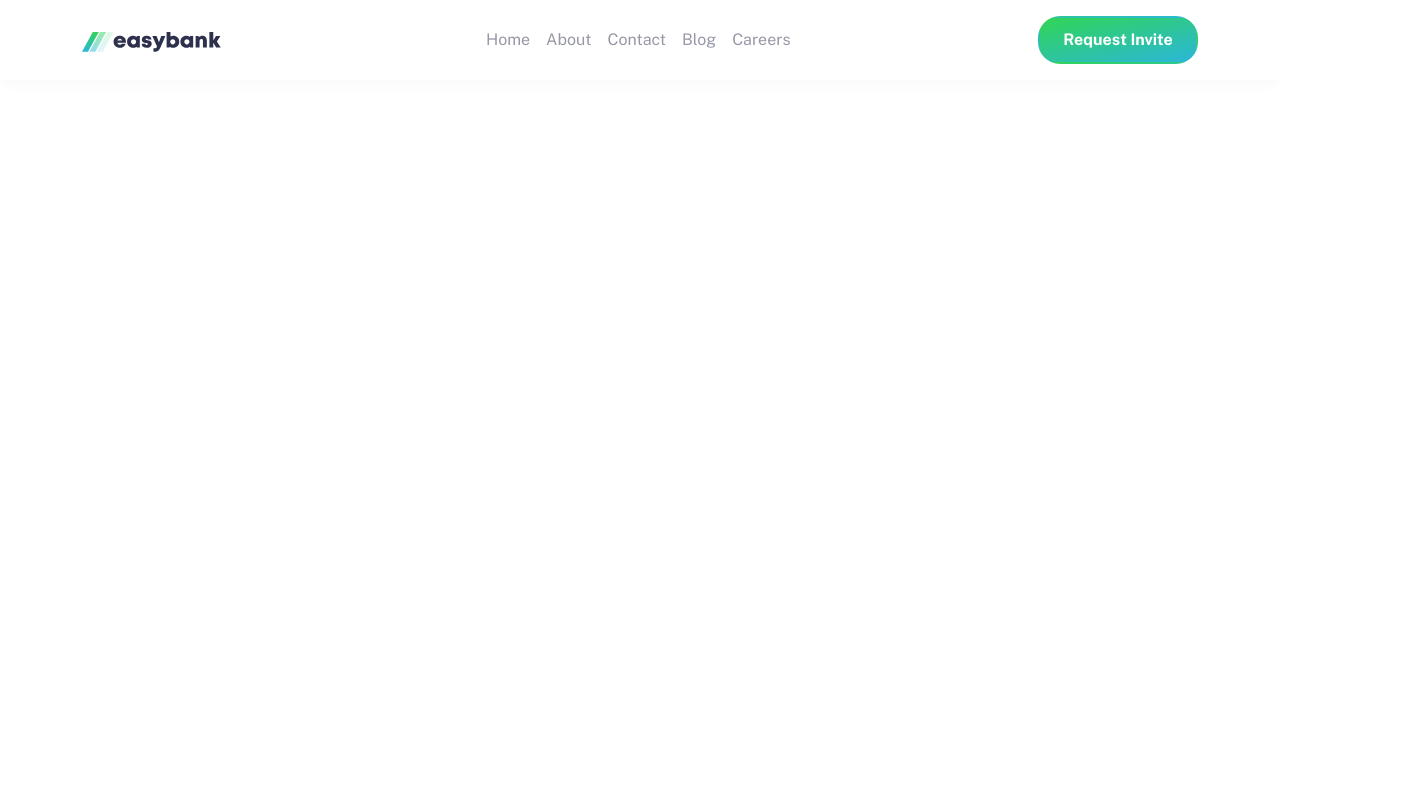
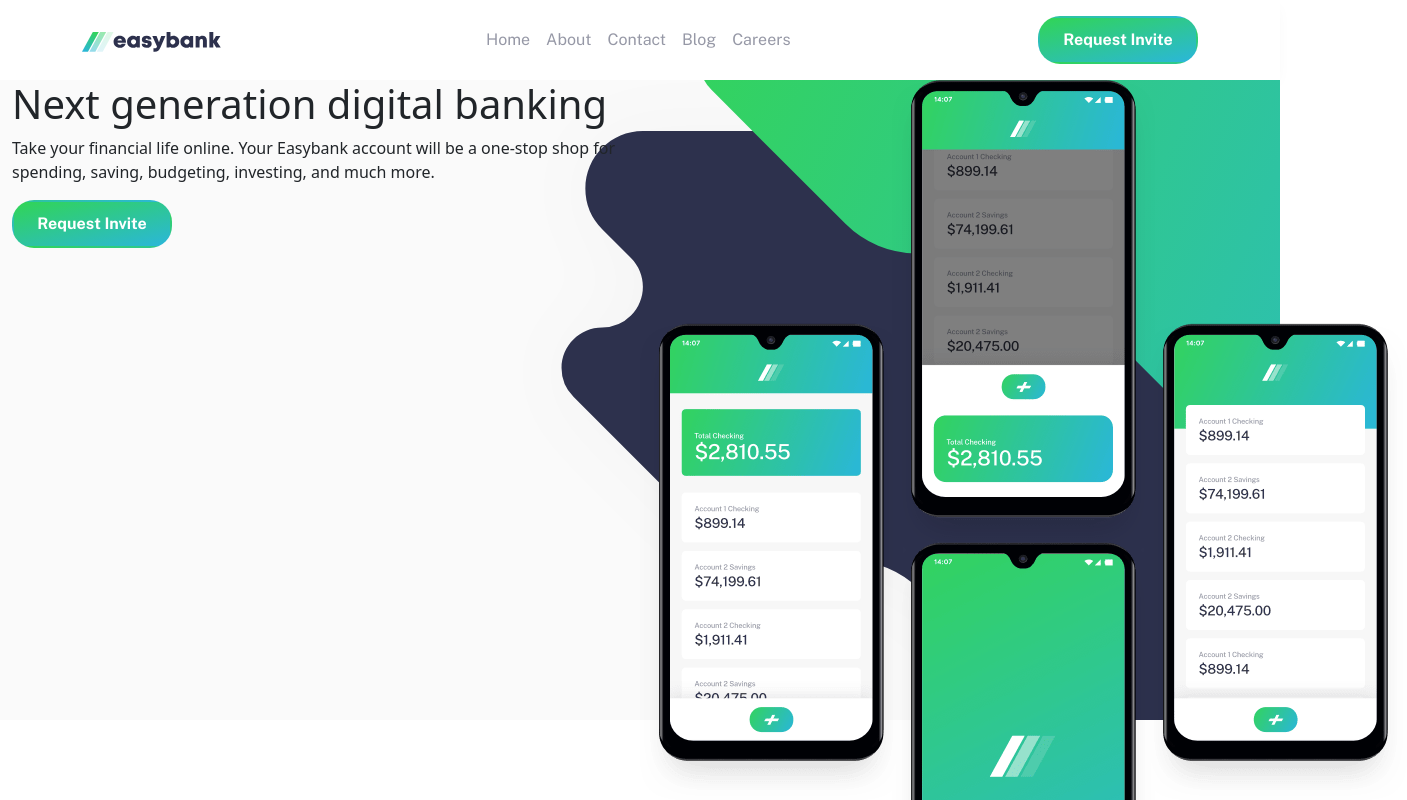
Before and after one commit to JPbyte/EasyBank, a React (Vite) app: page / in a window 1280 px wide. Shown: the top 800 px of the page, 1407 px wide, since content can reach past the window. Built offline with nearby package versions, Linux system fonts and the light colour scheme.

Commit message:
construindo seção de apresentação

```diff
--- a/src/components/header/style.module.scss
+++ b/src/components/header/style.module.scss
@@ -1,5 +1,5 @@
 @import "../../styles/colors.module.scss";
-
+@import "../../styles/mixins.module.scss";
 
 .container{
     padding: 1rem 0;
@@ -59,20 +59,5 @@
     }
 }
 .btn{
-    width: 100%;
-    max-width: 10rem;
-    height: 3rem;
-    border-radius: 22px !important;
-    background: linear-gradient(167deg, $Lime-Green 5%, $Bright-Cyan 100%);
-    border: 2px transparent solid;
-    font-family: 'Public Sans', sans-serif;
-    font-weight: 600;
-    color: $White;
-    transition: .3s;
-        &:hover{
-            background: transparent;
-            border: 2px $Dark-Blue solid;
-            color: $Dark-Blue;
-            transform: scale(0.98);
-        }
+    @include btn;
 }
--- /dev/null
+++ b/src/components/presentation/index.tsx
@@ -0,0 +1,34 @@
+
+
+/* React-bootstrap */
+import { Container } from "react-bootstrap";
+
+/* Styles */
+import styles from "./style.module.scss";
+
+/* Mockup */
+import Mock from "../../assets/images/image-mockups.png";
+
+function Presentation(){
+    return(
+        <Container fluid className={styles.container}>
+            <section className={styles.text}>
+                <h1 className={styles.title}>
+                    Next generation digital banking
+                </h1>
+                <p className={styles.description}>
+                    Take your financial life online. Your Easybank account will be a one-stop shop
+                    for spending, saving, budgeting, investing, and much more.
+                </p>
+                <button className={styles.btn}>
+                    Request Invite
+                </button>
+            </section>
+            <section className={styles.mockup}>
+                <img src={Mock} alt="Mockups"/>
+            </section>
+        </Container>
+    );
+}
+
+export default Presentation;
--- /dev/null
+++ b/src/components/presentation/style.module.scss
@@ -0,0 +1,21 @@
+@import "../../styles/colors.module.scss";
+@import "../../styles/mixins.module.scss";
+
+.container{
+    width: 100%;
+    height: 40rem;
+    background: url(../../assets/images/bg-intro-desktop.svg) $Very-Light-Gray;
+    background-repeat: no-repeat;
+    background-position: calc(30rem + 100%) -16rem;
+    display: flex;
+    position: relative;
+}
+.text{
+    width: 50%;
+}
+.mockup{
+    width: 50%;
+}
+.btn{
+    @include btn
+}
--- a/src/pages/index.tsx
+++ b/src/pages/index.tsx
@@ -1,10 +1,12 @@
 import Header from "../components/header/header";
+import Presentation from "../components/presentation";
 
 
 function Home(){
     return(
         <>
             <Header/>
+            <Presentation/>
         </>
     );
 }
--- /dev/null
+++ b/src/styles/mixins.module.scss
@@ -0,0 +1,24 @@
+@mixin Centralizar {
+    display: flex;
+    justify-content: center;
+    align-items: center;
+};
+
+@mixin btn {
+    width: 100%;
+    max-width: 10rem;
+    height: 3rem;
+    border-radius: 22px !important;
+    background: linear-gradient(167deg, $Lime-Green 5%, $Bright-Cyan 100%);
+    border: 2px transparent solid;
+    font-family: 'Public Sans', sans-serif;
+    font-weight: 600;
+    color: $White;
+    transition: .3s;
+        &:hover{
+            background: transparent;
+            border: 2px $Dark-Blue solid;
+            color: $Dark-Blue;
+            transform: scale(0.98);
+        }
+};
```
Also changed, not shown: src/styles/animation.module.scss (added, +33 -0 lines).
